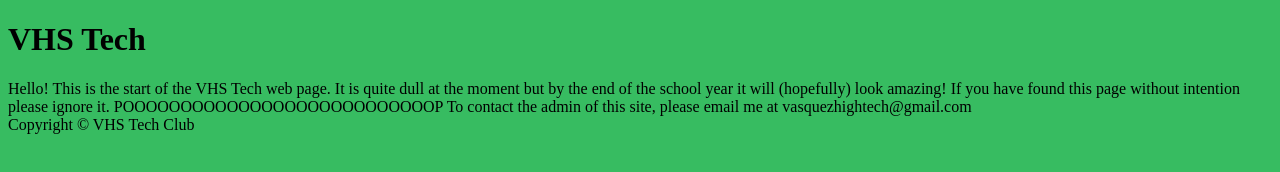
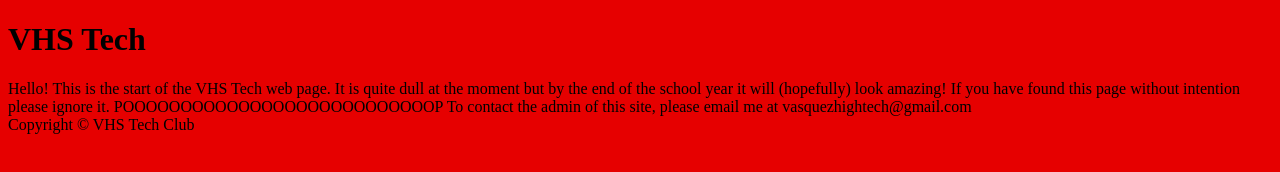
Before and after one commit to lionkovu/vhstech.github.io, a plain HTML site: page index.html in a window 1280 px wide. Drawn offline with Linux system fonts and the light colour scheme.

Commit message:
Update index.html
REDDDDDDDDDDDDDDDD

```diff
--- a/index.html
+++ b/index.html
@@ -9,7 +9,7 @@
  <div id="header">
   <h1>VHS Tech</h1>
  </div>
- <body bgcolor="#37BC61">
+ <body bgcolor="#E60000">
   <div>
    <p1>
     Hello! This is the start of the VHS Tech web page. It is quite dull at the moment but by the end of the school year it will (hopefully) look amazing!
```
